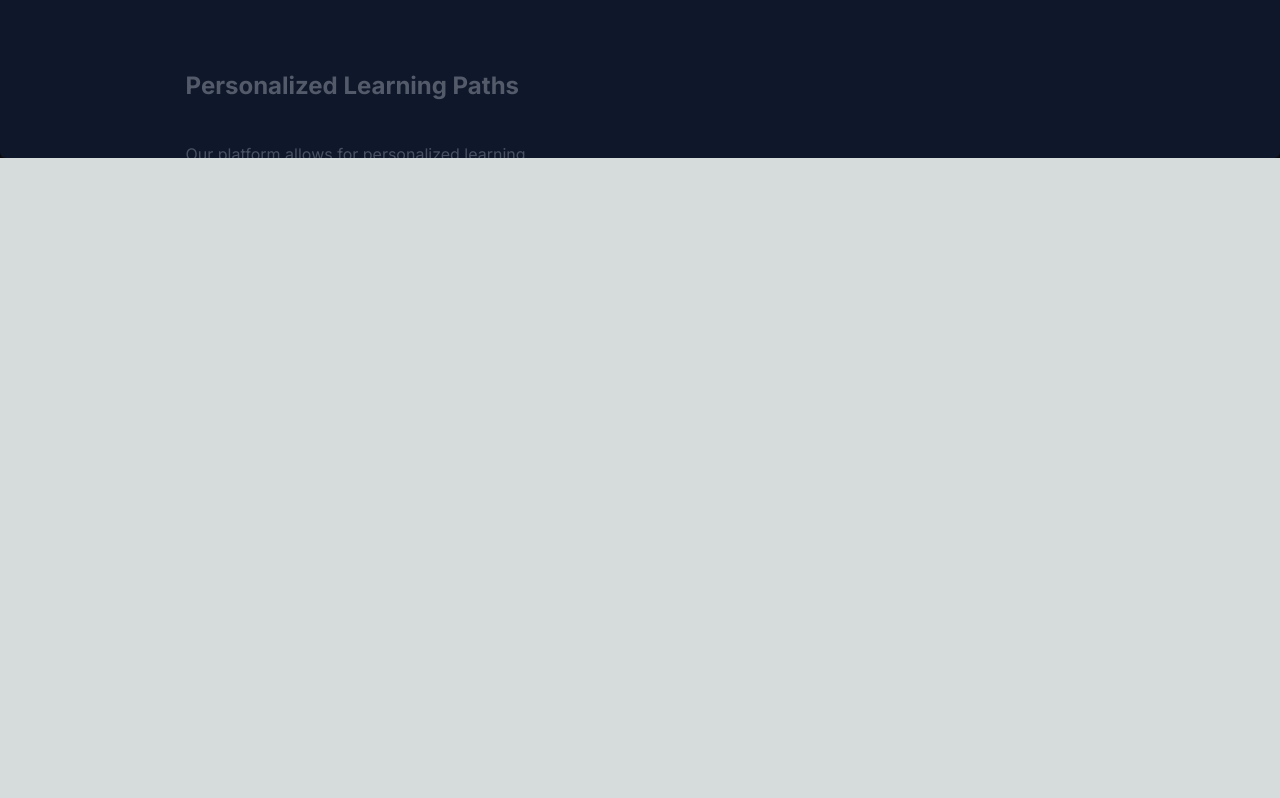
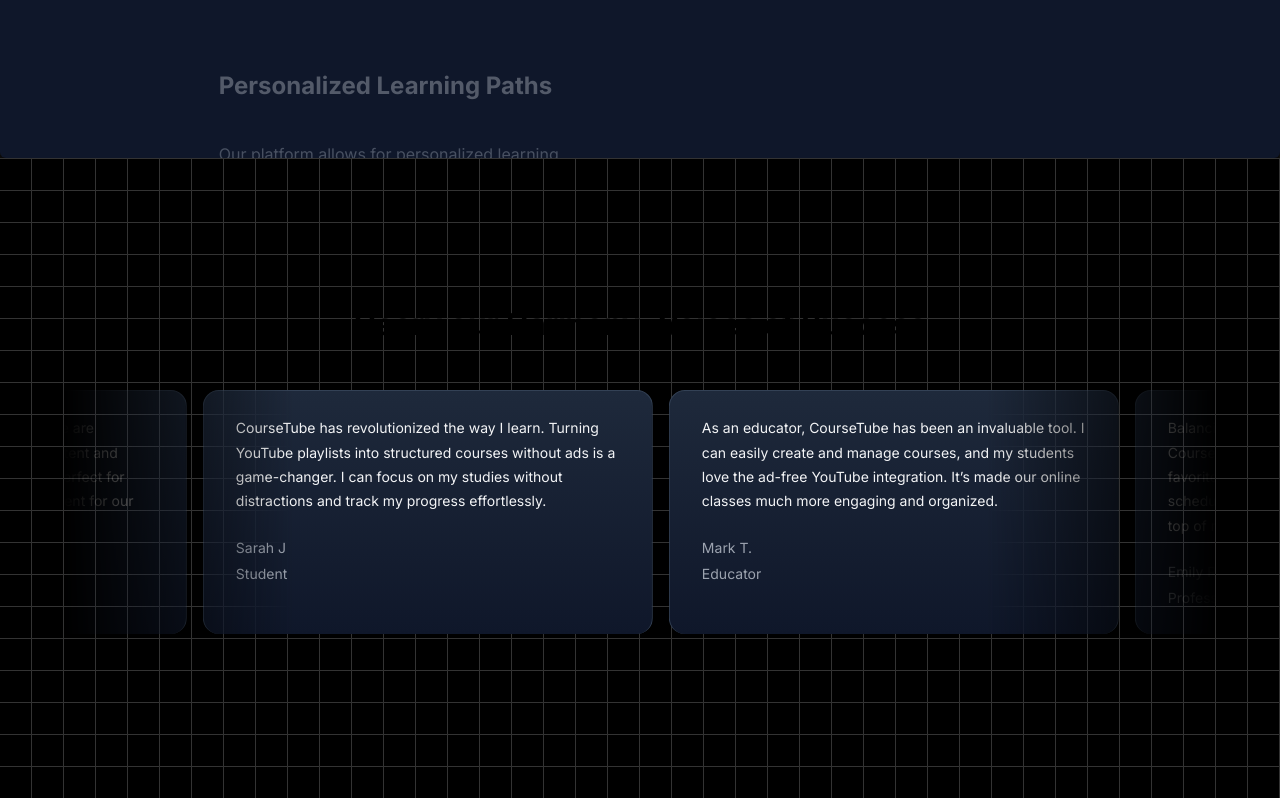
Before and after one commit to lkshh9/Learnify, a Next.js app: page / in a window 1280 px wide. Shown: the part 1638-2436 px from the top of the page. Before the commit the page ends 1796 px from the top, so only its background shows below. Built offline with nearby package versions, Linux system fonts and the light colour scheme.

Commit message:
coursetestimonial component

```diff
--- a/package.json
+++ b/package.json
@@ -10,7 +10,8 @@
   },
   "dependencies": {
     "clsx": "^2.1.1",
-    "framer-motion": "^11.2.12",
+    "framer-motion": "^11.2.13",
+    "mini-svg-data-uri": "^1.4.4",
     "next": "14.2.4",
     "react": "^18",
     "react-dom": "^18",
--- a/src/app/page.tsx
+++ b/src/app/page.tsx
@@ -1,3 +1,4 @@
+import CourseTestimonials from "@/components/CourseTestimonials";
 import FeaturedCourses from "@/components/FeaturedCourses";
 import HeroSection from "@/components/HeroSection";
 import WhyChooseUs from "@/components/WhyChooseUs";
@@ -10,6 +11,7 @@ export default function Home() {
       <HeroSection />
       <FeaturedCourses />
       <WhyChooseUs />
+      <CourseTestimonials />
     </main>
 
   )
--- /dev/null
+++ b/src/components/CourseTestimonials.tsx
@@ -0,0 +1,47 @@
+"use client";
+
+import React, { useEffect, useState } from "react";
+import { InfiniteMovingCards } from "./ui/infinite-moving-cards";
+
+const courseTestimonials = [
+  {
+    quote:'CourseTube has revolutionized the way I learn. Turning YouTube playlists into structured courses without ads is a game-changer. I can focus on my studies without distractions and track my progress effortlessly.',
+    name: 'Sarah J',
+    title: 'Student'
+  },
+  {
+    quote:'As an educator, CourseTube has been an invaluable tool. I can easily create and manage courses, and my students love the ad-free YouTube integration. It’s made our online classes much more engaging and organized.',
+    name: 'Mark T.',
+    title: 'Educator'
+  },
+  {
+    quote:'Balancing work and learning can be tough, but CourseTube makes it so much easier. I can turn my favorite YouTube tutorials into courses that fit my schedule. The progress tracking features help me stay on top of my learning goals.',
+    name: 'Emily R.',
+    title: 'Professional'
+  },
+  {
+    quote:'The flexibility and ease of use of CourseTube are unmatched. I can upload custom course content and integrate YouTube playlists seamlessly. It’s perfect for creating a comprehensive learning environment for our users.',
+    name: 'James L.',
+    title: 'Admin'
+  },
+]
+
+
+function CourseTestimonials() {
+  return (
+    <div className="h-[40rem] w-full dark:bg-black dark:bg-grid-white/[0.2] relative flex flex-col items-center justify-center overflow-hidden">
+      <h2 className="text-3xl font-bold text-center mb-8 z-10">Heary our Harmony: Voices of Success</h2>
+      <div className="flex justify-center w-full overflow-hidden px-4 sm:px-6 lg:px-8">
+        <div className="w-full max-w-6xl">
+        <InfiniteMovingCards
+          items={courseTestimonials}
+          direction="right"
+          speed="slow"
+        />
+      </div>
+      </div>
+    </div>
+  )
+}
+
+export default CourseTestimonials
--- /dev/null
+++ b/src/components/ui/infinite-moving-cards.tsx
@@ -0,0 +1,121 @@
+"use client";
+
+import { cn } from "@/utils/cn";
+import React, { useEffect, useState } from "react";
+
+export const InfiniteMovingCards = ({
+  items,
+  direction = "left",
+  speed = "fast",
+  pauseOnHover = true,
+  className,
+}: {
+  items: {
+    quote: string;
+    name: string;
+    title: string;
+  }[];
+  direction?: "left" | "right";
+  speed?: "fast" | "normal" | "slow";
+  pauseOnHover?: boolean;
+  className?: string;
+}) => {
+  const containerRef = React.useRef<HTMLDivElement>(null);
+  const scrollerRef = React.useRef<HTMLUListElement>(null);
+
+  useEffect(() => {
+    addAnimation();
+  }, []);
+  const [start, setStart] = useState(false);
+  function addAnimation() {
+    if (containerRef.current && scrollerRef.current) {
+      const scrollerContent = Array.from(scrollerRef.current.children);
+
+      scrollerContent.forEach((item) => {
+        const duplicatedItem = item.cloneNode(true);
+        if (scrollerRef.current) {
+          scrollerRef.current.appendChild(duplicatedItem);
+        }
+      });
+
+      getDirection();
+      getSpeed();
+      setStart(true);
+    }
+  }
+  const getDirection = () => {
+    if (containerRef.current) {
+      if (direction === "left") {
+        containerRef.current.style.setProperty(
+          "--animation-direction",
+          "forwards"
+        );
+      } else {
+        containerRef.current.style.setProperty(
+          "--animation-direction",
+          "reverse"
+        );
+      }
+    }
+  };
+  const getSpeed = () => {
+    if (containerRef.current) {
+      if (speed === "fast") {
+        containerRef.current.style.setProperty("--animation-duration", "20s");
+      } else if (speed === "normal") {
+        containerRef.current.style.setProperty("--animation-duration", "40s");
+      } else {
+        containerRef.current.style.setProperty("--animation-duration", "80s");
+      }
+    }
+  };
+  return (
+    <div
+      ref={containerRef}
+      className={cn(
+        "scroller relative z-20  max-w-7xl overflow-hidden  [mask-image:linear-gradient(to_right,transparent,white_20%,white_80%,transparent)]",
+        className
+      )}
+    >
+      <ul
+        ref={scrollerRef}
+        className={cn(
+          " flex min-w-full shrink-0 gap-4 py-4 w-max flex-nowrap",
+          start && "animate-scroll ",
+          pauseOnHover && "hover:[animation-play-state:paused]"
+        )}
+      >
+        {items.map((item, idx) => (
+          <li
+            className="w-[350px] max-w-full relative rounded-2xl border border-b-0 flex-shrink-0 border-slate-700 px-8 py-6 md:w-[450px]"
+            style={{
+              background:
+                "linear-gradient(180deg, var(--slate-800), var(--slate-900)",
+            }}
+            key={item.name}
+          >
+            <blockquote>
+              <div
+                aria-hidden="true"
+                className="user-select-none -z-1 pointer-events-none absolute -left-0.5 -top-0.5 h-[calc(100%_+_4px)] w-[calc(100%_+_4px)]"
+              ></div>
+              <span className=" relative z-20 text-sm leading-[1.6] text-gray-100 font-normal">
+                {item.quote}
+              </span>
+              <div className="relative z-20 mt-6 flex flex-row items-center">
+                <span className="flex flex-col gap-1">
+                  <span className=" text-sm leading-[1.6] text-gray-400 font-normal">
+                    {item.name}
+                  </span>
+                  <span className=" text-sm leading-[1.6] text-gray-400 font-normal">
+                    {item.title}
+                  </span>
+                </span>
+              </div>
+            </blockquote>
+          </li>
+        ))}
+      </ul>
+    </div>
+  );
+};
--- a/tailwind.config.ts
+++ b/tailwind.config.ts
@@ -4,6 +4,9 @@ const colors = require("tailwindcss/colors");
 const {
   default: flattenColorPalette,
 } = require("tailwindcss/lib/util/flattenColorPalette");
+
+const svgToDataUri = require("mini-svg-data-uri");
+
 
 // This plugin adds each Tailwind color as a global CSS variable, e.g. var(--gray-200).
 function addVariablesForColors({ addBase, theme }: any) {
@@ -17,6 +20,29 @@ function addVariablesForColors({ addBase, theme }: any) {
   });
 }
 
+function addSvgPatterns({ matchUtilities, theme }: any) {
+  matchUtilities(
+    {
+      "bg-grid": (value: any) => ({
+        backgroundImage: `url("${svgToDataUri(
+          `<svg xmlns="http://www.w3.org/2000/svg" viewBox="0 0 32 32" width="32" height="32" fill="none" stroke="${value}"><path d="M0 .5H31.5V32"/></svg>`
+        )}")`,
+      }),
+      "bg-grid-small": (value: any) => ({
+        backgroundImage: `url("${svgToDataUri(
+          `<svg xmlns="http://www.w3.org/2000/svg" viewBox="0 0 32 32" width="8" height="8" fill="none" stroke="${value}"><path d="M0 .5H31.5V32"/></svg>`
+        )}")`,
+      }),
+      "bg-dot": (value: any) => ({
+        backgroundImage: `url("${svgToDataUri(
+          `<svg xmlns="http://www.w3.org/2000/svg" viewBox="0 0 32 32" width="16" height="16" fill="none"><circle fill="${value}" id="pattern-circle" cx="10" cy="10" r="1.6257413380501518"></circle></svg>`
+        )}")`,
+      }),
+    },
+    { values: flattenColorPalette(theme("backgroundColor")), type: "color" }
+  );
+}
+
 const config: Config = {
   content: [
     "./src/pages/**/*.{js,ts,jsx,tsx,mdx}",
@@ -28,6 +54,8 @@ const config: Config = {
     extend: {
       animation: {
         spotlight: "spotlight 2s ease .75s 1 forwards",
+        scroll:
+          "scroll var(--animation-duration, 40s) var(--animation-direction, forwards) linear infinite",
       },
       keyframes: {
         spotlight: {
@@ -40,6 +68,11 @@ const config: Config = {
             transform: "translate(-50%,-40%) scale(1)",
           },
         },
+        scroll: {
+          to: {
+            transform: "translate(calc(-50% - 0.5rem))",
+          },
+        },
       },
       backgroundImage: {
         "gradient-radial": "radial-gradient(var(--tw-gradient-stops))",
@@ -48,9 +81,7 @@ const config: Config = {
       },
     },
   },
-  plugins: [
-    addVariablesForColors,
-  ],
+  plugins: [ addVariablesForColors,addSvgPatterns ],
 };
 
 
```
Also changed, not shown: src/components/WhyChooseUs.tsx (+40 -40 lines), 1 other file (tests, documents, lock files or other folders).
